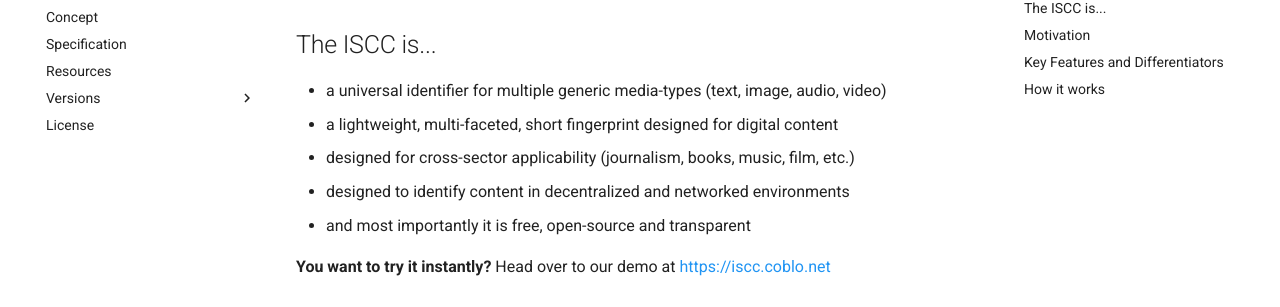
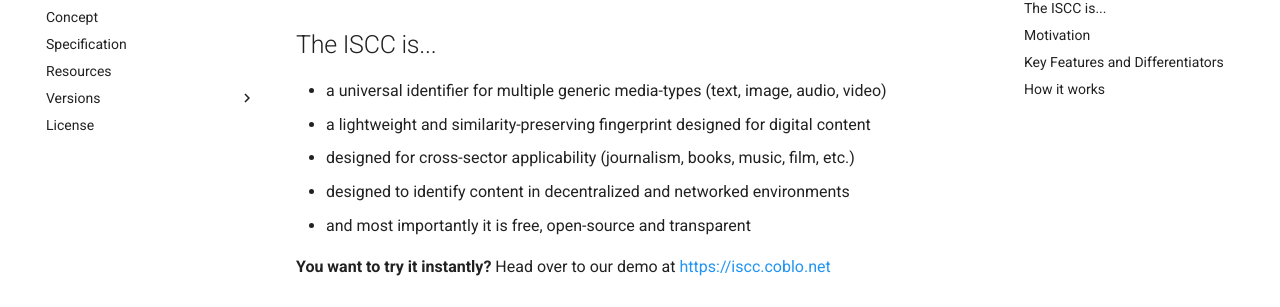
Before and after one commit to iscc/iscc-specs, an MkDocs documentation site: the page built from docs/index.md, in a window 1280 px wide and 900 px high, scrolled down 493 px. Shown: the part 145-452 px from the top of the window. Built offline with MkDocs 1.6.1 and Material for MkDocs 9.7.7, drawn with Linux system fonts in a browser that asks for light colours; comment, search, counter and statistics services are not loaded.

Commit message:
Tweak wording.

```diff
--- a/docs/index.md
+++ b/docs/index.md
@@ -11,7 +11,7 @@ authors: Titusz Pan
 ## The ISCC is...
 
 - a universal identifier for multiple generic media-types (text, image, audio, video)
-- a lightweight, multi-faceted, short fingerprint designed for digital content
+- a lightweight and similarity-preserving fingerprint designed for digital content
 - designed for cross-sector applicability (journalism, books, music, film, etc.)
 - designed to identify content in decentralized and networked environments
 - and most importantly it is free, open-source and transparent
```
